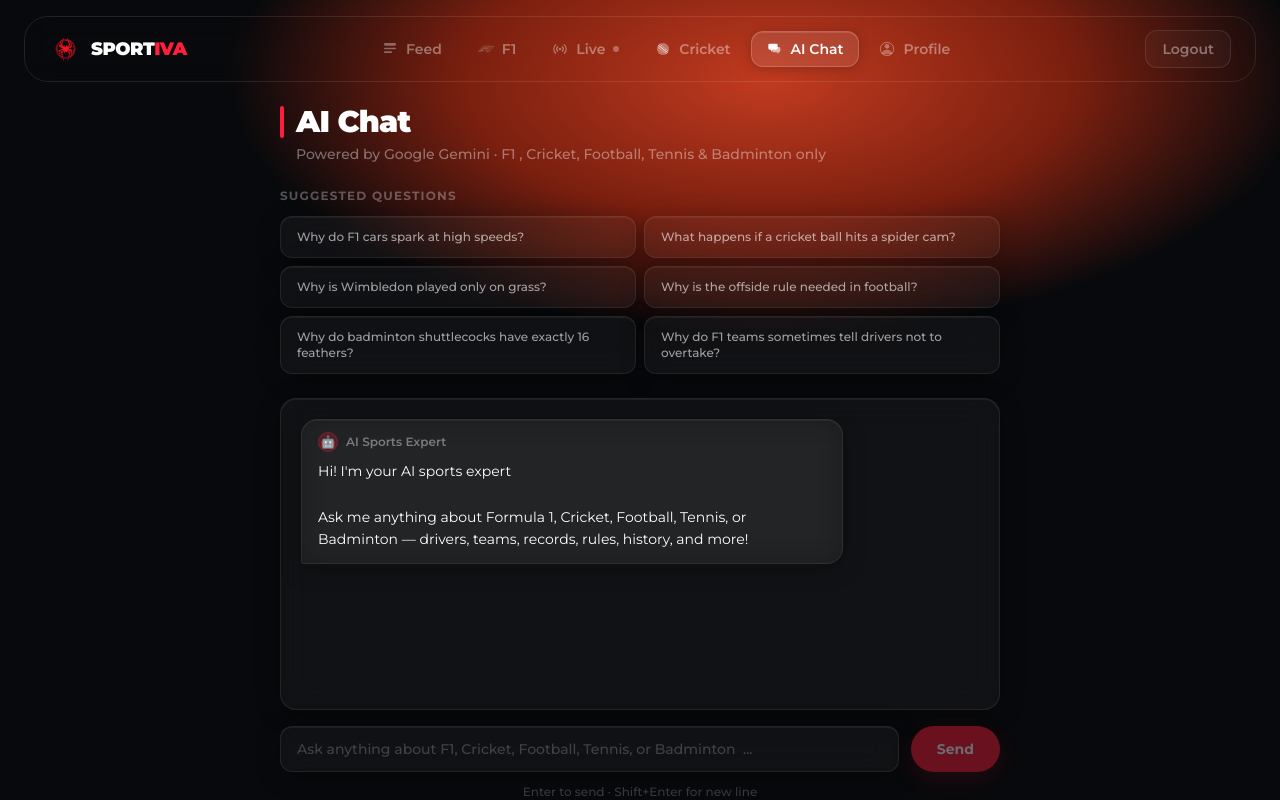
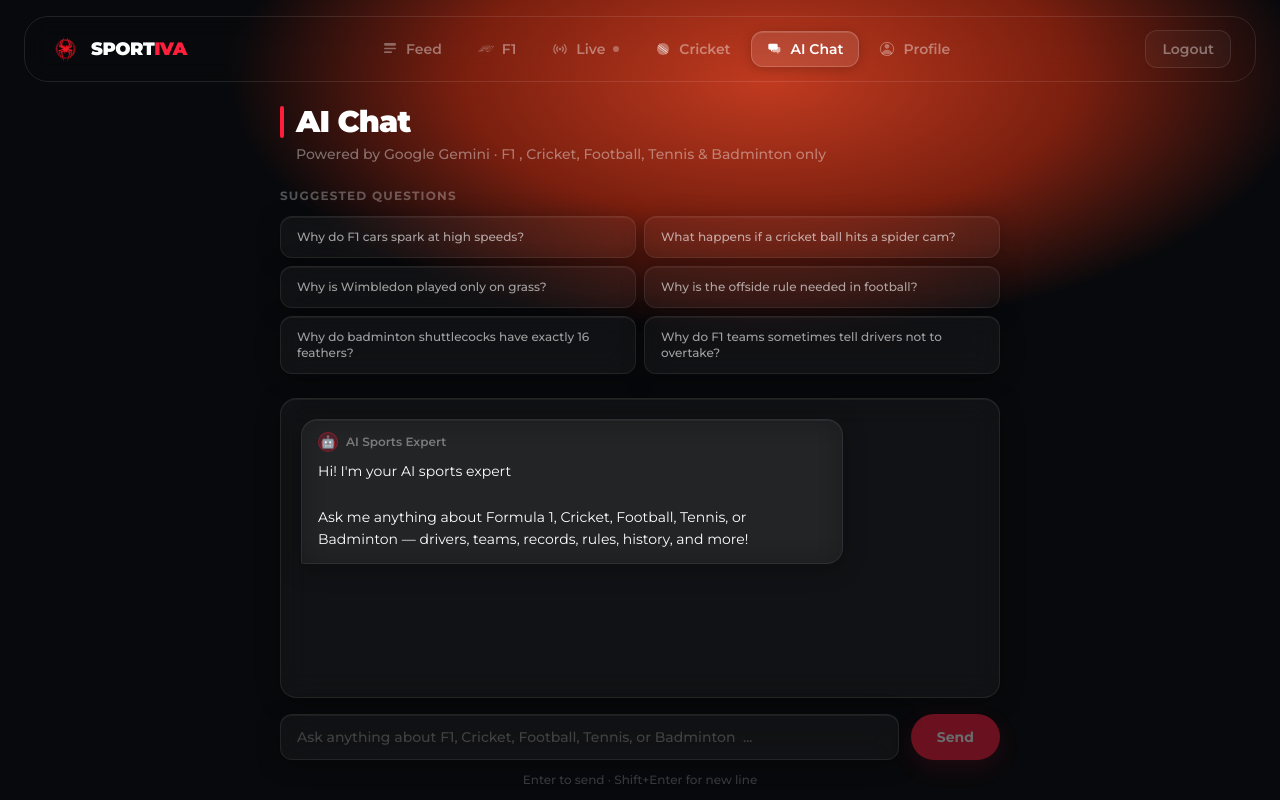
Before and after one commit to Hari-chandan-28/controlled-feed-frontend, a React (Vite) app: page /chat in a window 1280 px wide. Built offline with nearby package versions, Linux system fonts and the light colour scheme; sample sign-in values are in the browser's storage; the HTML template or start-up script is replaced by a standard one.

Commit message:
chatbot padding and feed shuffle button update

```diff
--- a/src/pages/Chatbot.jsx
+++ b/src/pages/Chatbot.jsx
@@ -68,7 +68,7 @@ const suggestions = [
 
   return (
     <PageWrapper beam="chat">
-      <div className="max-w-3xl mx-auto px-6 py-10 pb-0 flex flex-col"
+      <div className="max-w-3xl mx-auto px-6 py-10 pb-3 flex flex-col"
            style={{ minHeight: 'calc(100vh - 64px)' }}>
 
         {/* Header */}
--- a/src/pages/Feed.jsx
+++ b/src/pages/Feed.jsx
@@ -298,6 +298,10 @@ const Feed = () => {
       if (currentTab === 'random') {
         // Random: no pagination, just a shuffled mix
         res = await getRandomFeed(18);
+        window.scrollTo({
+      top: 0,
+      behavior: 'auto',
+    });
         setHasMoreVideos(false);
       } else if (currentTab === 'all') {
         // All: user's genre videos, paginated
```
